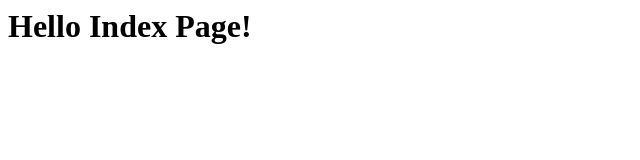
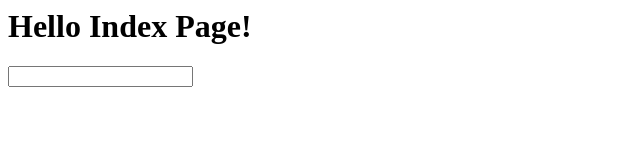
Before and after one commit to steven-zhoulin/vscode, a plain HTML site: page index.html in a window 1280 px wide. Shown: the whole page, without its empty margins (0-640 px from the left). Drawn offline with Linux system fonts and the light colour scheme.

Commit message:
[修改] 添加 username 组件

```diff
--- a/index.html
+++ b/index.html
@@ -2,5 +2,6 @@
     <head></head>
     <body>
         <h1>Hello Index Page!</h1>
+        <input type="text" name="username" id="username">
     </body>
 </html>
```
